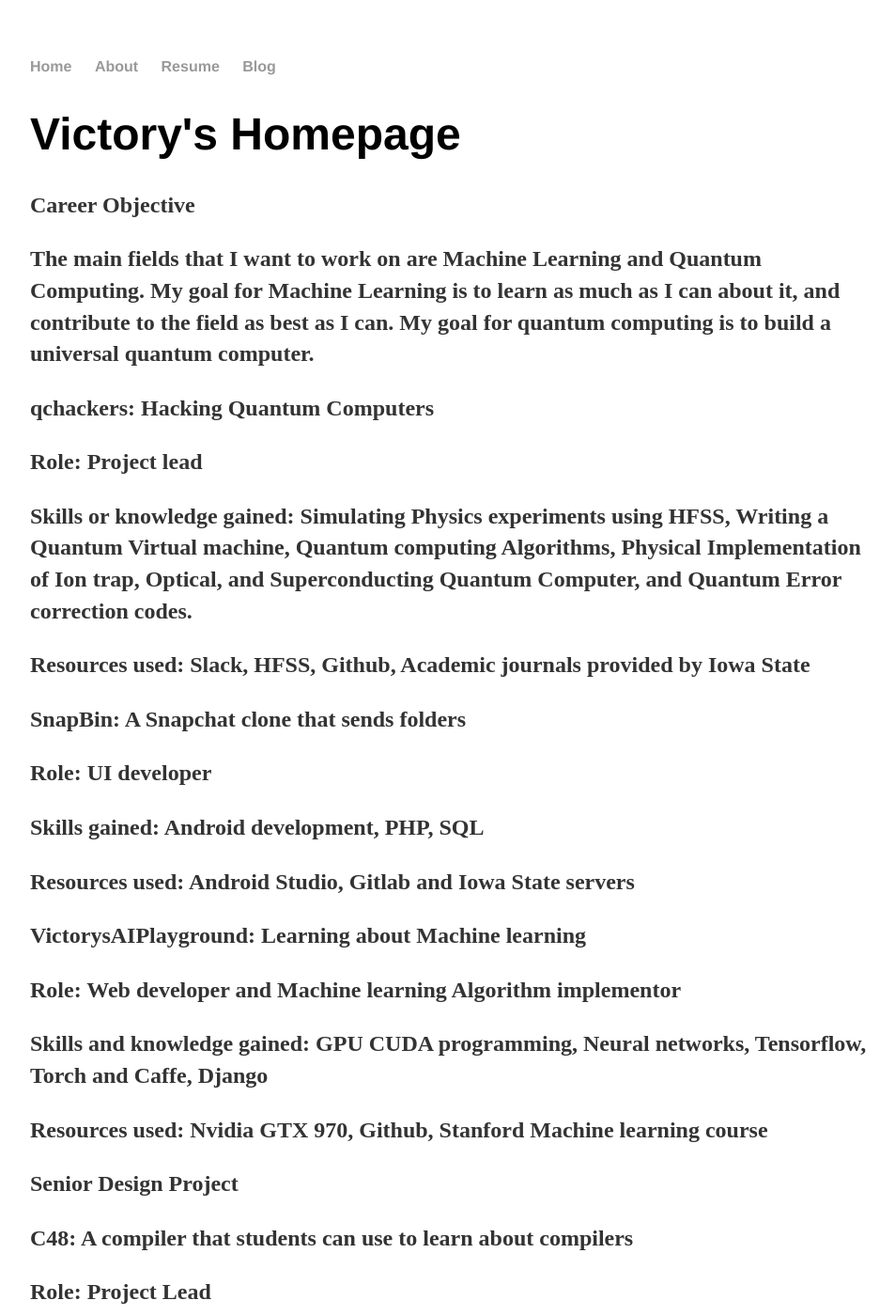
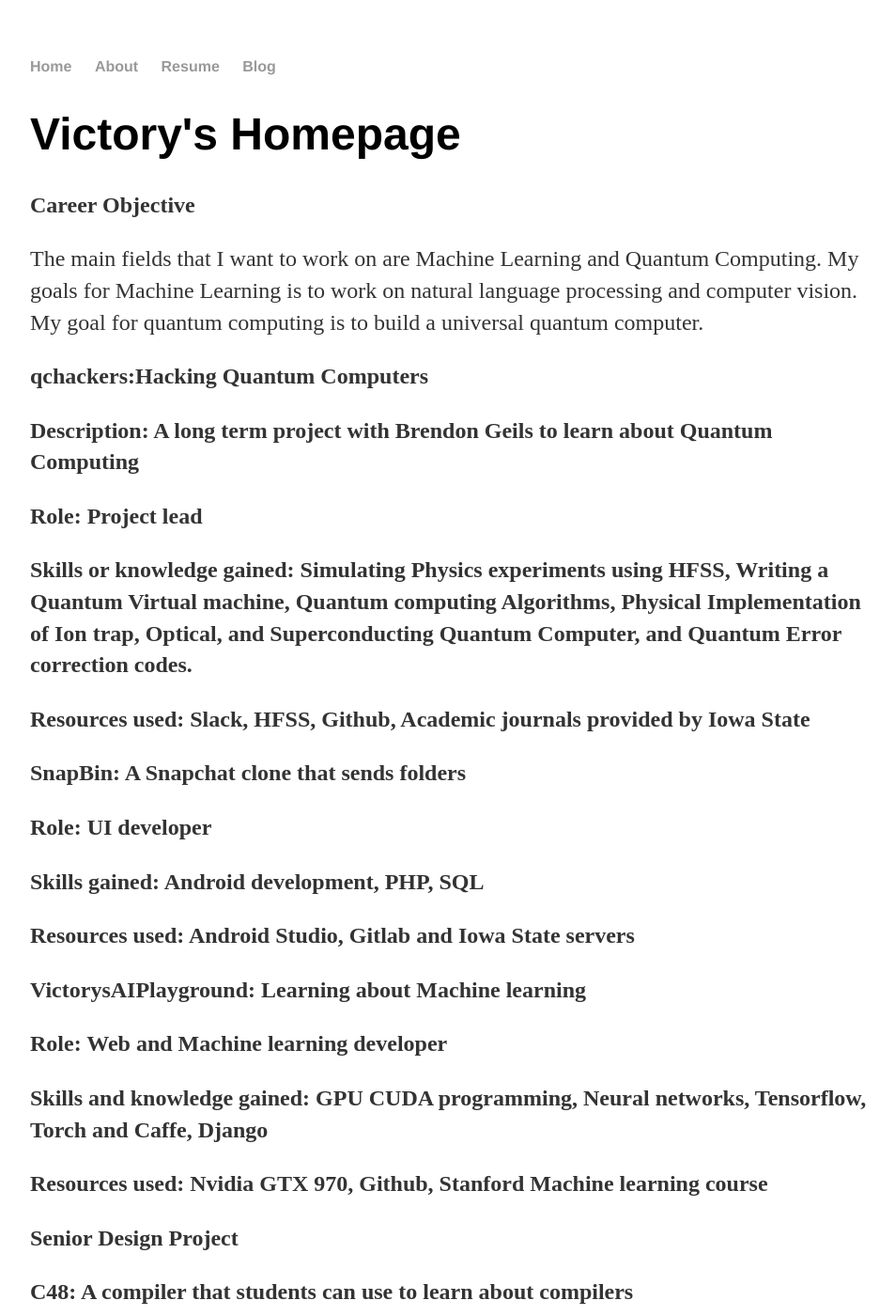
Before and after one commit to vtomole/vtomole.github.io, a Jekyll site: the page built from index.html, in a window 1280 px wide and 1400 px high. Shown: the whole window at 94% size, without its empty margins (160-1113 px from the left). Built offline with Jekyll 4.4.1, drawn with Linux system fonts in a browser that asks for light colours.

Commit message:
getting rid of bold

```diff
--- a/index.html
+++ b/index.html
@@ -7,20 +7,20 @@
 			<h1>Victory's Homepage</h1>
 
 
-			<p><b>Career Objective<b/></p>
-			<p>The main fields that I want to work on are Machine Learning and Quantum Computing. My goal for Machine Learning is to learn as much as I can about it, and contribute to the field as best as I can. My goal for quantum computing is to build a universal quantum computer.</p>
+			<p><b>Career Objective</b></p>
+			<p>The main fields that I want to work on are Machine Learning and Quantum Computing. My goals for Machine Learning is to work on natural language processing and computer vision. My goal for quantum computing is to build a universal quantum computer.</p>
 
 
 
 			<projects>
-			  <p>qchackers: Hacking Quantum Computers </p>
+			  <p><b>qchackers:Hacking Quantum Computers</p> </p>
+<p>Description: A long term project with Brendon Geils to learn about Quantum Computing<p/>
 			 <p>Role: Project lead </p>
 			  <p>Skills or knowledge gained: Simulating Physics experiments using HFSS, Writing a Quantum Virtual machine, Quantum computing Algorithms, Physical Implementation of Ion trap, Optical, and Superconducting Quantum Computer, and Quantum Error correction codes.  </p>
 
 
 
 			 <p>Resources used: Slack, HFSS, Github, Academic journals provided by Iowa State</p>
-
 			  <p>SnapBin: A Snapchat clone that sends folders </p>
 			  <p>Role: UI developer</p>
 			  <p>Skills gained: Android development, PHP, SQL </p>
@@ -29,7 +29,7 @@
 
 
 			  <p>VictorysAIPlayground: Learning about Machine learning</p>
-			  <p> Role: Web developer and Machine learning Algorithm implementor</p>
+			  <p> Role: Web and Machine learning developer</p>
 			  <p> Skills and knowledge gained: GPU CUDA programming, Neural networks, Tensorflow, Torch and Caffe, Django</p>
 			  <p> Resources used: Nvidia GTX 970, Github, Stanford Machine learning course</p>
 
```
